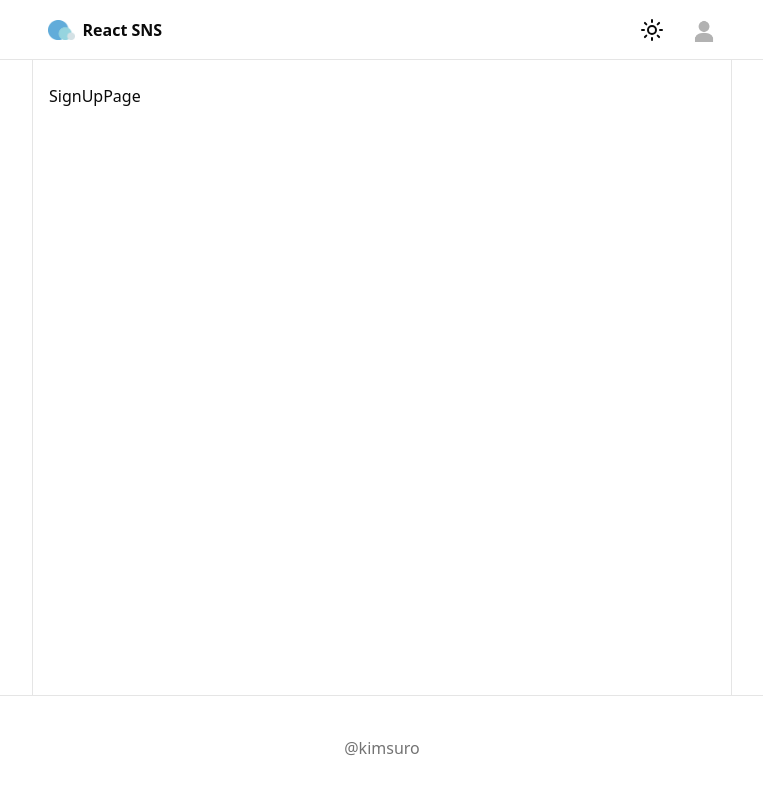
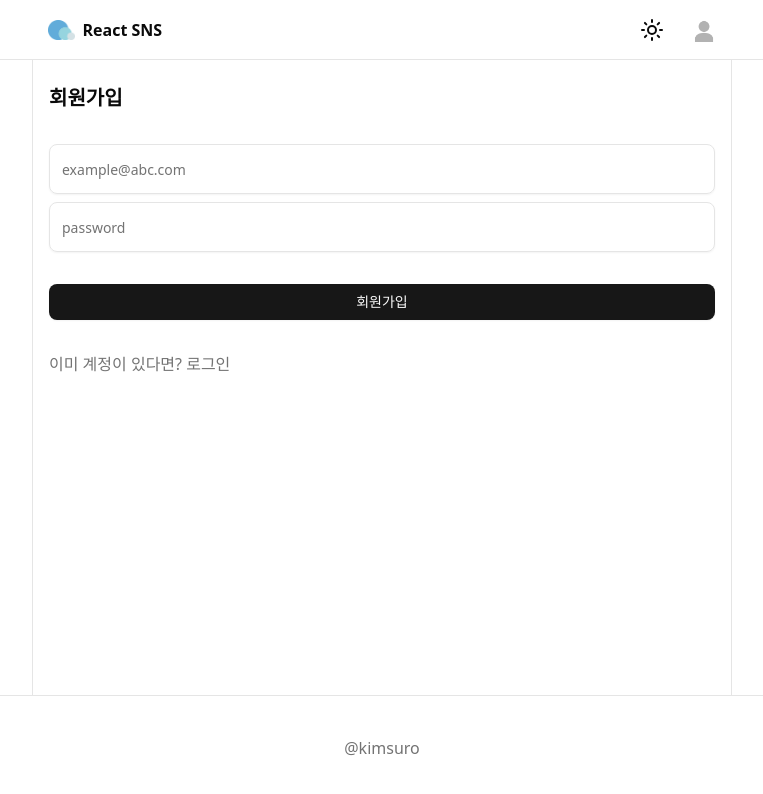
Before and after one commit to KimSuro5773/react-sns-project, a React (Vite) app: page /sign-up in a window 1280 px wide. Shown: the top 794 px of the page, without its empty margins (258-1021 px from the left). Built offline with nearby package versions, Linux system fonts and the light colour scheme; no server answers.

Commit message:
feat: 회원가입 페이지 디자인 및 기능 구현

```diff
--- a/src/pages/sign-up-page.tsx
+++ b/src/pages/sign-up-page.tsx
@@ -1,3 +1,51 @@
+import { Button } from "@/components/ui/button";
+import { Input } from "@/components/ui/input";
+import { useSignUp } from "@/hooks/mutations/use-sign-up";
+import { useState } from "react";
+import { Link } from "react-router";
+
 export default function SignUpPage() {
-  return <div>SignUpPage</div>;
+  const [email, setEmail] = useState("");
+  const [password, setPassword] = useState("");
+
+  const { mutate: signUp } = useSignUp();
+
+  const handleSignUpClick = () => {
+    if (email.trim() === "" && password.trim() === "") return;
+    signUp({ email, password });
+  };
+
+  return (
+    <div className="flex flex-col gap-8">
+      <div className="text-xl font-bold">회원가입</div>
+      <div className="flex flex-col gap-2">
+        <Input
+          value={email}
+          onChange={(e) => setEmail(e.target.value)}
+          className="py-6"
+          type="email"
+          placeholder="example@abc.com"
+        />
+        <Input
+          value={password}
+          onChange={(e) => setPassword(e.target.value)}
+          className="py-6"
+          type="password"
+          placeholder="password"
+        />
+      </div>
+
+      <div>
+        <Button onClick={handleSignUpClick} className="w-full">
+          회원가입
+        </Button>
+      </div>
+
+      <div>
+        <Link className="text-muted-foreground hover:underline" to={"/sign-in"}>
+          이미 계정이 있다면? 로그인
+        </Link>
+      </div>
+    </div>
+  );
 }
```
